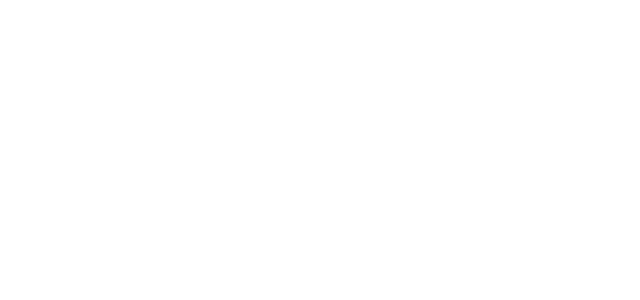
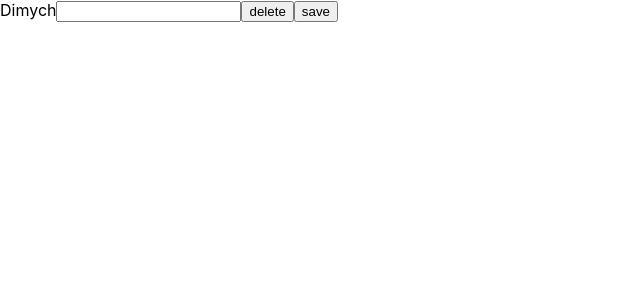
Before and after one commit to yevhenkr/nativejs, a React (Create React App) app: page / in a window 1280 px wide. Shown: the top 300 px of the page, without its empty margins (0-640 px from the left). Built offline with nearby package versions, Linux system fonts and the light colour scheme.

Commit message:
Component Event. <input onChange={onChangeInput}/>

```diff
--- /dev/null
+++ b/src/05/06-callback.tsx
@@ -0,0 +1,13 @@
+import {ChangeEvent} from 'react';
+
+export const User = () => {
+    const onChangeInput = (e: ChangeEvent<HTMLInputElement>) => {
+        console.log(e.currentTarget.value)
+    }
+
+    return <div>Dimych
+        <input onChange={onChangeInput}/>
+        <button>delete</button>
+        <button>save</button>
+    </div>
+}
--- a/src/index.tsx
+++ b/src/index.tsx
@@ -3,14 +3,13 @@
 import './index.css';
 import App from './App';
 import reportWebVitals from './reportWebVitals';
+import {User} from './05/06-callback';
 
 const root = ReactDOM.createRoot(
   document.getElementById('root') as HTMLElement
 );
 root.render(
-  <React.StrictMode>
-    <App />
-  </React.StrictMode>
+    <User />
 );
 
 // If you want to start measuring performance in your app, pass a function
```
